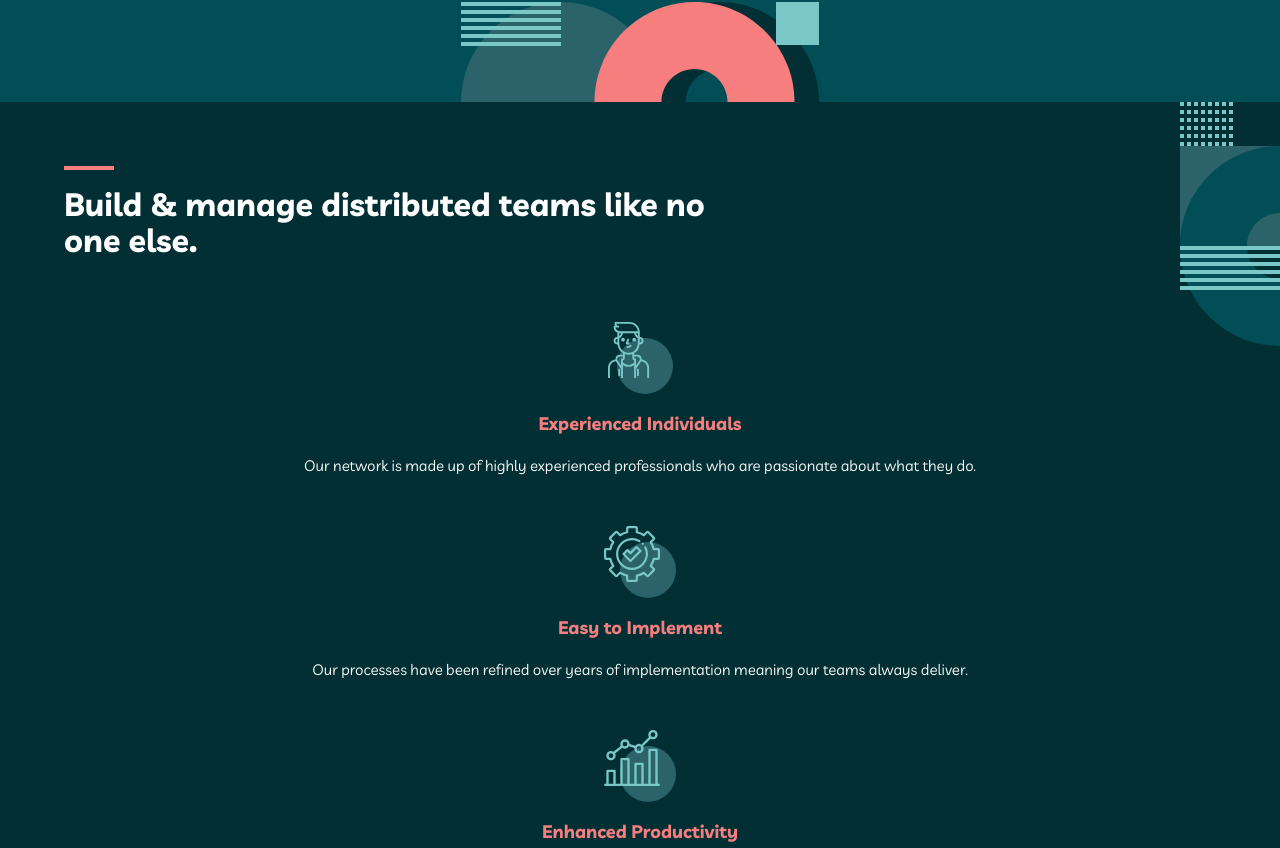
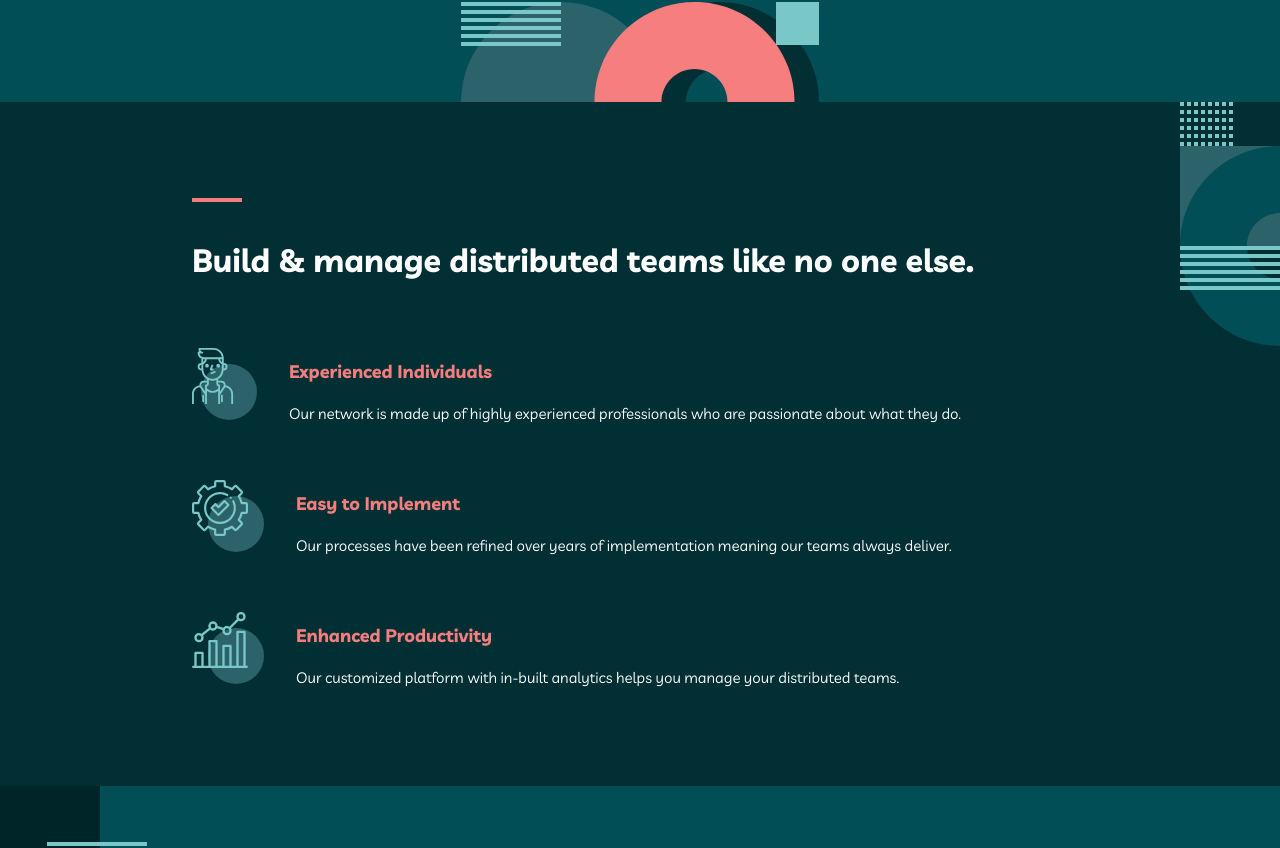
Before and after one commit to Braden0006/myteam-website, a React (Vite) app: page / in a window 1280 px wide. Shown: the part 698-1546 px from the top of the page. Built offline with nearby package versions, Linux system fonts and the light colour scheme.

Commit message:
Made "Homepage2" and "Homepage2Cards" responsive on tablet

```diff
--- a/src/Components/Homepage2/Homepage2.tsx
+++ b/src/Components/Homepage2/Homepage2.tsx
@@ -5,7 +5,7 @@ import Homepage2Cards from "../Homepage2Cards/Homepage2Cards";
 export default function Homepage2() {
   return (
     <div className="relative flex flex-col items-center bg-darkgreen">
-      <div className="w-90v mt-16">
+      <div className="w-90v mt-16 md:w-70v md:mt-24">
         <svg
           width="50"
           height="4"
@@ -15,7 +15,7 @@ export default function Homepage2() {
         >
           <rect width="50" height="4" fill="#F67E7E" />
         </svg>
-        <h1 className="text-white text-32 mt-4 w-3/5 leading-9 font-livvic font-bold">
+        <h1 className="text-white text-32 mt-4 w-3/5 leading-9 font-livvic font-bold md:w-90% md:mt-10">
           Build & manage distributed teams like no one else.
         </h1>
       </div>
--- a/src/Components/Homepage2Cards/Homepage2Cards.tsx
+++ b/src/Components/Homepage2Cards/Homepage2Cards.tsx
@@ -2,8 +2,8 @@ import React from "react";
 
 export default function Homepage2Cards() {
   return (
-    <div className="homepage-card-container mt-16">
-      <div className="homepage-card flex flex-col items-center w-90v mb-12">
+    <div className="homepage-card-container mt-16 md:flex md:flex-col md:items-center">
+      <div className="homepage-card flex flex-col items-center w-90v mb-12 md:flex-row md:w-70v md:gap-8">
         <svg xmlns="http://www.w3.org/2000/svg" width="65" height="72">
           <g fill="none" fillRule="evenodd" transform="translate(-7)">
             <circle cx="44" cy="44" r="28" fill="#2C6269" />
@@ -15,16 +15,19 @@ export default function Homepage2Cards() {
             <path d="M0 0h56v56H0z" />
           </g>
         </svg>
+
+        <div className="flex flex-col items-center md:items-start md:w-80%">
           <h2 className="homepage-card__title my-4 text-lightred font-livvic font-bold text-lg">
             Experienced Individuals
           </h2>
-        <p className="homepage-card__info leading-6 text-center font-livvic text-white text-15">
+          <p className="homepage-card__info leading-6 text-center font-livvic text-white text-15 md:text-left">
             Our network is made up of highly experienced professionals who are
             passionate about what they do.
           </p>
         </div>
+      </div>
 
-      <div className="homepage-card flex flex-col items-center w-90v mb-12">
+      <div className="homepage-card flex flex-col items-center w-90v mb-12 md:flex-row md:w-70v md:gap-8">
         <svg xmlns="http://www.w3.org/2000/svg" width="72" height="72">
           <g fill="none" fillRule="evenodd">
             <circle cx="44" cy="44" r="28" fill="#2C6269" />
@@ -35,16 +38,19 @@ export default function Homepage2Cards() {
             />
           </g>
         </svg>
+
+        <div className="flex flex-col items-center md:items-start md:w-80%">
           <h2 className="homepage-card__title my-4 text-lightred font-livvic font-bold text-lg">
             Easy to Implement
           </h2>
-        <p className="homepage-card__info leading-6 text-center font-livvic text-white text-15">
+          <p className="homepage-card__info leading-6 text-center font-livvic text-white text-15 md:text-left">
             Our processes have been refined over years of implementation meaning
             our teams always deliver.
           </p>
         </div>
+      </div>
 
-      <div className="homepage-card flex flex-col items-center w-90v mb-12">
+      <div className="homepage-card flex flex-col items-center w-90v mb-24 md:flex-row md:w-70v md:gap-8">
         <svg xmlns="http://www.w3.org/2000/svg" width="72" height="72">
           <g fill="none" fillRule="evenodd">
             <circle cx="44" cy="44" r="28" fill="#2C6269" />
@@ -55,13 +61,16 @@ export default function Homepage2Cards() {
             />
           </g>
         </svg>
+
+        <div className="flex flex-col items-center md:items-start md:w-80%">
           <h2 className="homepage-card__title my-4 text-lightred font-livvic font-bold text-lg">
             Enhanced Productivity
           </h2>
-        <p className="homepage-card__info leading-6 text-center font-livvic text-white text-15">
-          Our customized platform with in-built analytics helps you manage your
-          distributed teams.
+          <p className="homepage-card__info leading-6 text-center font-livvic text-white text-15 md:text-left">
+            Our customized platform with in-built analytics helps you manage
+            your distributed teams.
           </p>
+        </div>
       </div>
     </div>
   );
--- a/tailwind.config.js
+++ b/tailwind.config.js
@@ -41,7 +41,9 @@ module.exports = {
         '78v': '78vw',
         "80v": "80vw",
         '85v': '85vw',
+        '80%': '80%',
         "90v": "90vw",
+        '90%': '90%',
         "100v": "100vw",
       },
       fontFamily: {
```
Lines whose indentation alone changed are shown as unchanged.
